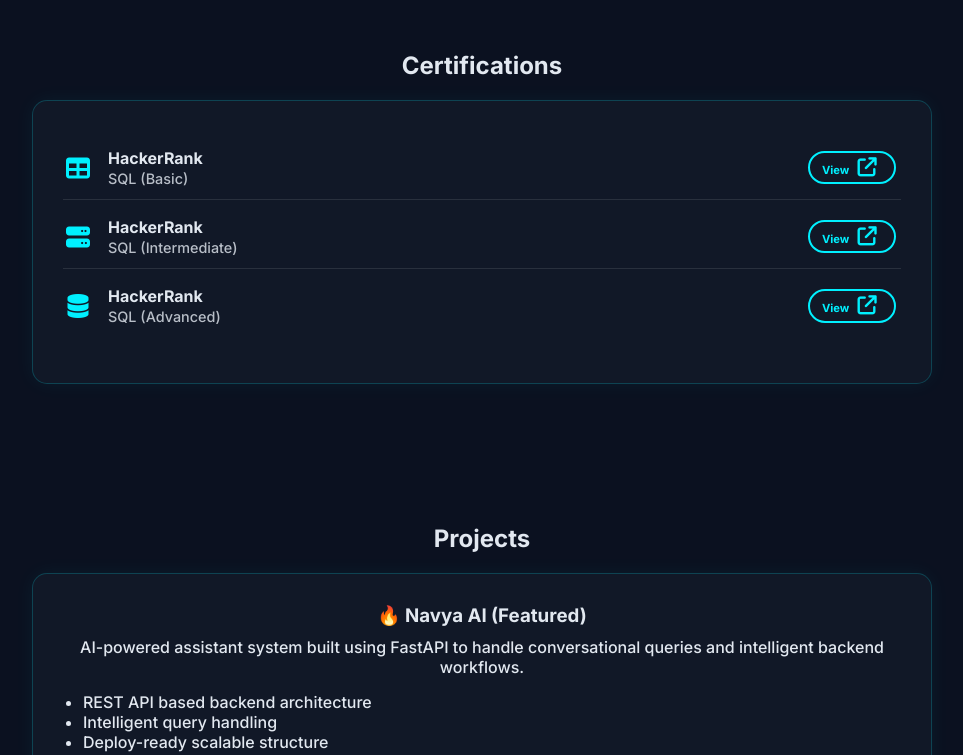
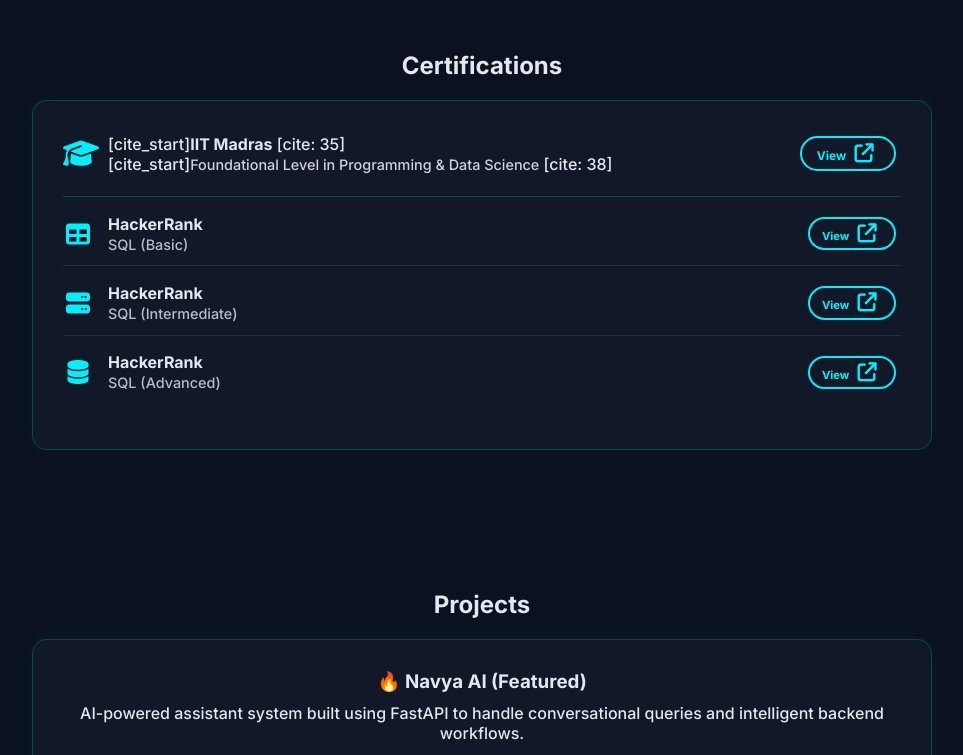
Before and after one commit to jaykumar9022/my-portfolio, a plain HTML site: page index.html in a window 1280 px wide. Shown: the part 2200-2955 px from the top of the page, without its empty margins (158-1121 px from the left). Drawn offline with nearby package versions, Linux system fonts and the light colour scheme.

Commit message:
Update index.html

```diff
--- a/index.html
+++ b/index.html
@@ -429,6 +429,19 @@
     <div class="card">
         <ul class="cert-list">
 
+            <li style="display:flex; justify-content:space-between; align-items:center; padding-bottom: 20px; border-bottom: 1px solid rgba(0,240,255,0.2);">
+                <div style="display:flex; align-items:center;">
+                    <i class="fa-solid fa-graduation-cap" style="color:var(--accent); margin-right:15px; font-size:1.8rem;"></i>
+                    <div style="text-align:left;">
+                        [cite_start]<strong>IIT Madras</strong> [cite: 35]<br>
+                        [cite_start]<span style="font-size:0.9rem; opacity:0.9;">Foundational Level in Programming & Data Science</span> [cite: 38]
+                    </div>
+                </div>
+                <a href="iitm_foundation.pdf" target="_blank" class="nav-btn" style="font-size:0.75rem; padding:6px 15px;">
+                    View <i class="fa-solid fa-arrow-up-right-from-square"></i>
+                </a>
+            </li>
+
             <li style="display:flex; justify-content:space-between; align-items:center; margin-top:15px;">
                 <div style="display:flex; align-items:center;">
                     <i class="fa-solid fa-table" style="color:var(--accent); margin-right:15px; font-size:1.5rem;"></i>
```
